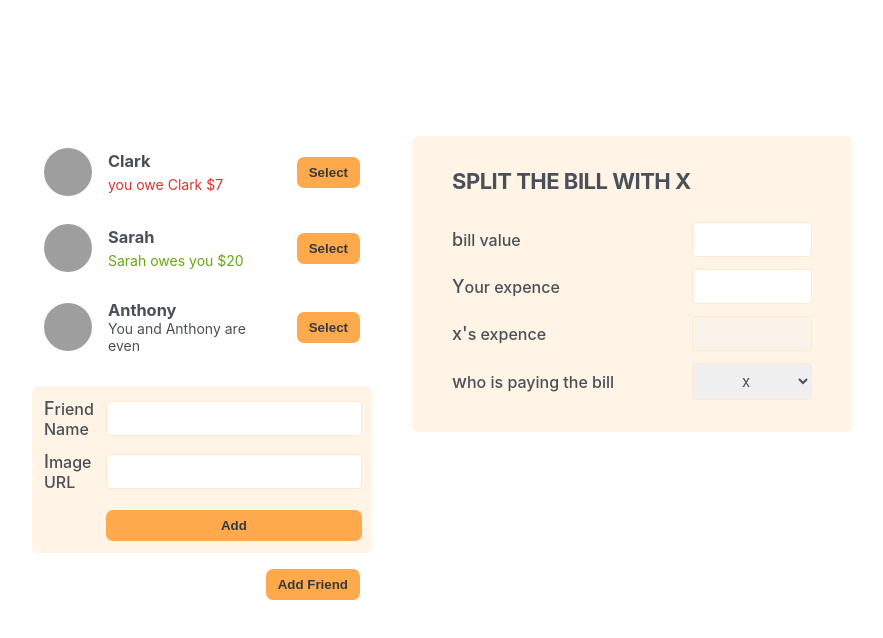
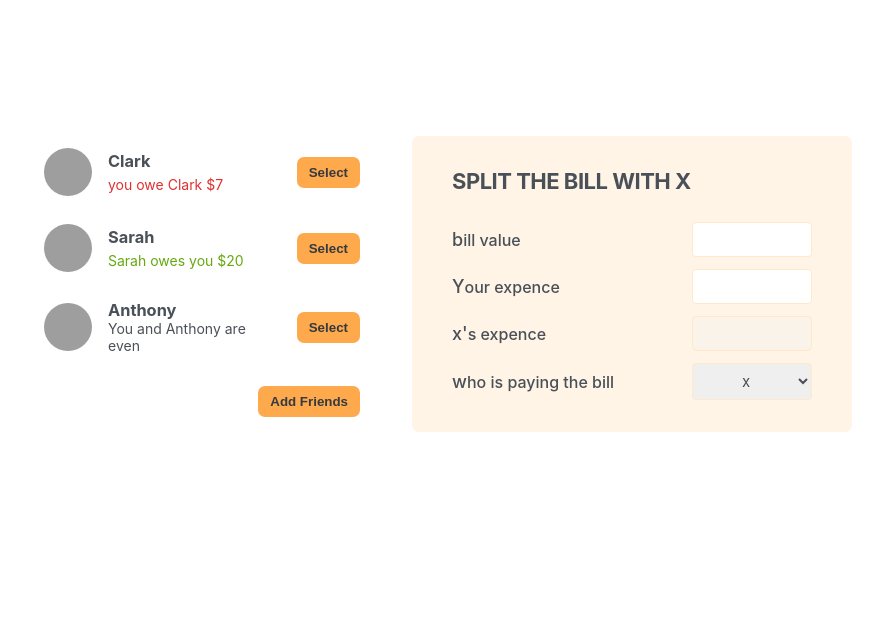
Before and after one commit to 25-manoj/Eat-n-split, a React (Create React App) app: page / in a window 1280 px wide. Shown: the top 638 px of the page, without its empty margins (198-1081 px from the left). Built offline with nearby package versions, Linux system fonts and the light colour scheme; grey boxes are pictures that could not be loaded.

Commit message:
FormAddFriends dynamic added

```diff
--- a/src/components/App.js
+++ b/src/components/App.js
@@ -2,6 +2,7 @@
 import Button from "./Button";
 import FormAddFriend from "./FormAddFriend";
 import FormSplitBill from "./FormSplitBill";
+import { useState } from "react";
 
 export const initialFriends = [
   {
@@ -25,12 +26,18 @@
 ];
 
 export default function App() {
+  const [showAddFriend, setShowAddFriend] = useState(false);
+  function handelShowAddFriend() {
+    setShowAddFriend((show) => !show);
+  }
   return (
     <div className="app">
       <div className="sidebar">
         <FriendList />
-        <FormAddFriend />
-        <Button>Add Friend</Button>
+        {showAddFriend && <FormAddFriend />}
+        <Button onClick={handelShowAddFriend}>
+          {showAddFriend ? "Close" : "Add Friends"}
+        </Button>
       </div>
       <FormSplitBill />
     </div>
--- a/src/components/Button.js
+++ b/src/components/Button.js
@@ -1,3 +1,7 @@
-export default function Button({ children }) {
-  return <button className="button">{children}</button>;
+export default function Button({ children, onClick }) {
+  return (
+    <button onClick={onClick} className="button">
+      {children}
+    </button>
+  );
 }
```
